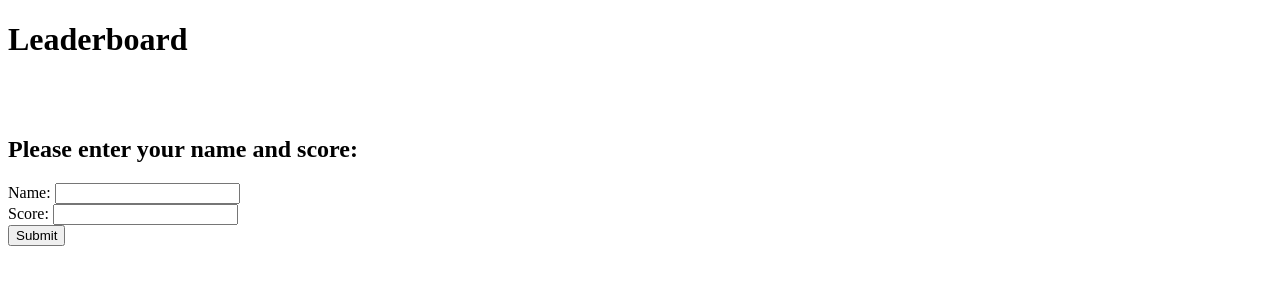
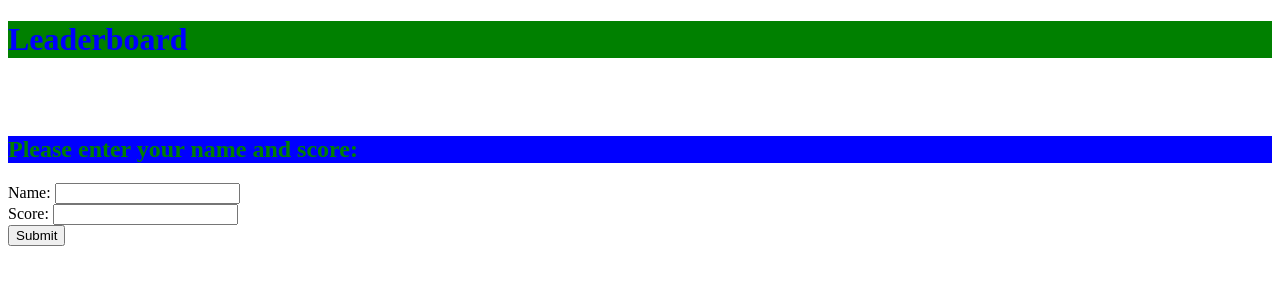
Before and after one commit to ilikealotgithub1234/NHApis, a website: page Week1/Sorting.html in a window 1280 px wide. Drawn offline with nearby package versions, Linux system fonts and the light colour scheme.

Commit message:
Update Sorting.html

```diff
--- a/Week1/Sorting.html
+++ b/Week1/Sorting.html
@@ -4,6 +4,20 @@
 	<script src="https://ajax.googleapis.com/ajax/libs/jquery/2.1.3/jquery.min.js"></script>
 	<meta charset="utf-8">
 	<title>Scoreboard Sorting</title>
+	<style>
+	h1{
+		color:blue;
+		background:green;
+	}
+	h2{
+		color:green;
+		background:blue;
+	}
+	background{
+		color:red;
+		background:red;
+	}
+	</style>
 </head>
 <body>
 	<h1>Leaderboard</h1>
```
